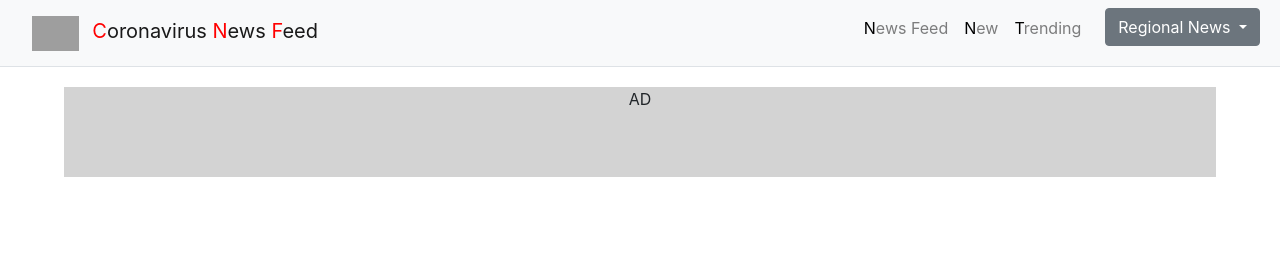
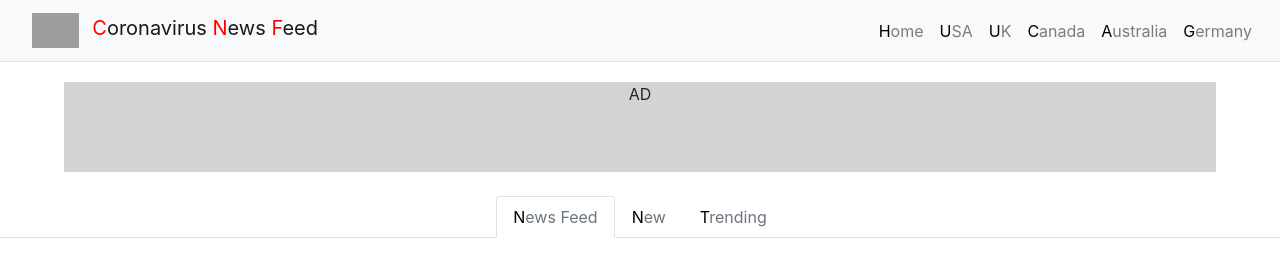
Before and after one commit to andrewtdavis99/coronavirusnews, a plain HTML site: page index.html in a window 1280 px wide. Drawn offline with nearby package versions, Linux system fonts and the light colour scheme; no server answers; grey boxes are pictures that could not be loaded.

Commit message:
update html

```diff
--- a/index.html
+++ b/index.html
@@ -11,11 +11,6 @@
     <title>Coronavirus News Feed</title>
 
 <body>
-    <!-- <nav class="navbar navbar-dark bg-primary mb-3">
-        <div class="container">
-            <span class="navbar-brand">Corona Virus News Feed</span>
-        </div>
-    </nav> -->
     <!-- Image and text -->
     <nav class="navbar navbar-expand-md navbar-light bg-light border-bottom mb-3">
         <span class="navbar-brand pl-3 title">
@@ -30,34 +25,47 @@
             <span class="navbar-toggler-icon"></span>
         </button>
         <div class="collapse navbar-collapse" id="navbarTogglerDemo02">
-            <ul class="navbar-nav float-right text-right ml-auto pr-1">
+            <ul id="ulNode" class="navbar-nav float-right text-right ml-auto pr-1">
                 <li class="nav-item">
-                    <span id="coronavirus" class="nav-link md-py-3 md-px-4" href=""><span class="black-text">N</span>ews
-                        <span>F</span>eed
-                    </span>
+                    <a id="coronavirus" class="nav-link md-py-3 md-px-4" href=""><span class="black-text">H</span>ome
+                    </a>
                 </li>
                 <li class="nav-item">
-                    <span class="nav-link  md-py-3 md-px-4" href=""><span class="black-text">N</span>ew</span>
+                    <a id="coronavirus" class="nav-link md-py-3 md-px-4" href=""><span class="black-text">U</span>SA
+                    </a>
                 </li>
                 <li class="nav-item">
-                    <span class="nav-link bottom-text  md-py-3 md-px-5 " href="">
-                        <span class="black-text">T</span>rending
-                    </span>
+                    <a id="coronavirusuk" class="nav-link  md-py-3 md-px-4" href=""><span class="black-text">U</span>K</a>
                 </li>
                 <li class="nav-item">
+                    <a id="canadacoronavirus" class="nav-link  md-py-3 md-px-4" href="">
+                        <span class="black-text">C</span>anada
+                    </a>
+                </li>
+                <li class="nav-item">
+                    <a id="coronavirusDownUnder" class="nav-link  md-py-3 md-px-4" href="">
+                        <span class="black-text">A</span>ustralia
+                    </a>
+                </li>
+                <li class="nav-item">
+                    <a id="coronavirusDACH" class="nav-link  md-py-3 md-px-4" href="">
+                        <span class="black-text">G</span>ermany
+                    </a>
+                </li>
+                <!-- <li class="nav-item">
                     <div class="dropdown ">
                         <a class="btn btn-secondary dropdown-toggle  ml-3 md-py-4 md-px-4 " href="" role="button"
                             id="dropdownMenuLink" data-toggle="dropdown" aria-haspopup="true" aria-expanded="false">
                             Regional News
                         </a>
 
-                        <div id="ulNode" class="dropdown-menu" aria-labelledby="dropdownMenuLink">
+                        <div  class="dropdown-menu" aria-labelledby="dropdownMenuLink">
                             <a id="coronavirus" class="dropdown-item" href="#">USA</a>
                             <a id="coronavirusuk" class="dropdown-item" href="#">UK</a>
                             <a id="canadacoronavirus" class="dropdown-item" href="#">Canada</a>
                         </div>
                     </div>
-                </li>
+                </li> -->
             </ul>
         </div>
     </nav>
@@ -65,6 +73,21 @@
     <div class="advert">
         <p>AD</p>
     </div>
+
+    <ul class="nav nav-tabs justify-content-center mt-4 mb-5">
+        <li class="nav-item">
+          <a id="hot" class="nav-link text-secondary active" href="" data-toggle="tab"><span class="black-text">N</span>ews
+            <span>F</span>eed
+        </span></a>
+        </li>
+        <li class="nav-item">
+          <a id="new" class="nav-link text-secondary" href="" data-toggle="tab"><span class="black-text">N</span>ew</span></a>
+        </li>
+        <li class="nav-item">
+          <a id="top" class="nav-link text-secondary" href="" data-toggle="tab"><span class="black-text">T</span>rending
+          </span></a>
+        </li>
+      </ul>
 
     <div id="search-container" class="container">
 
```
